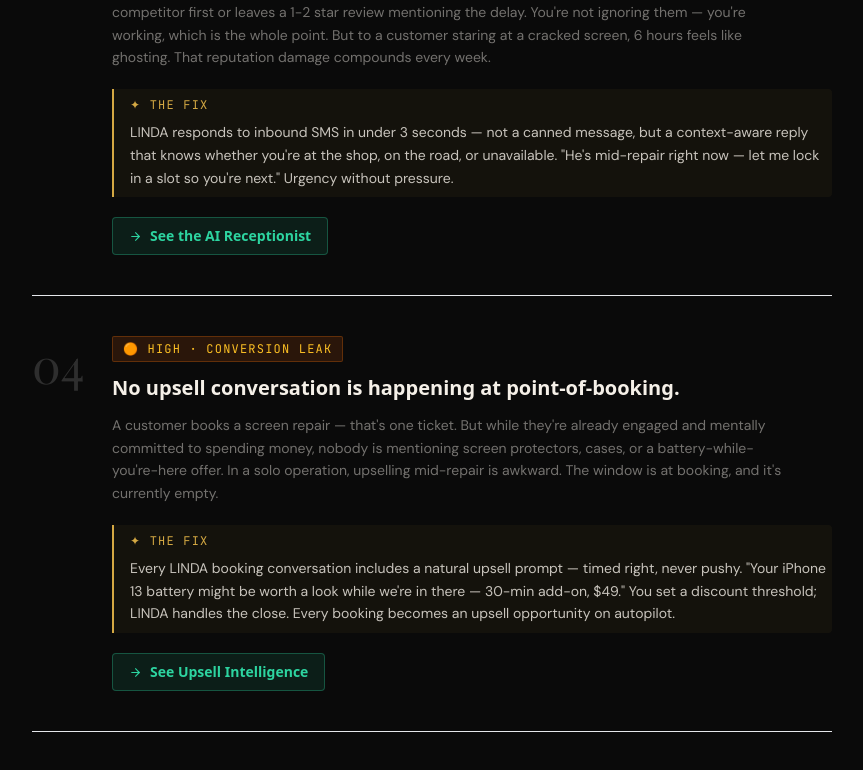
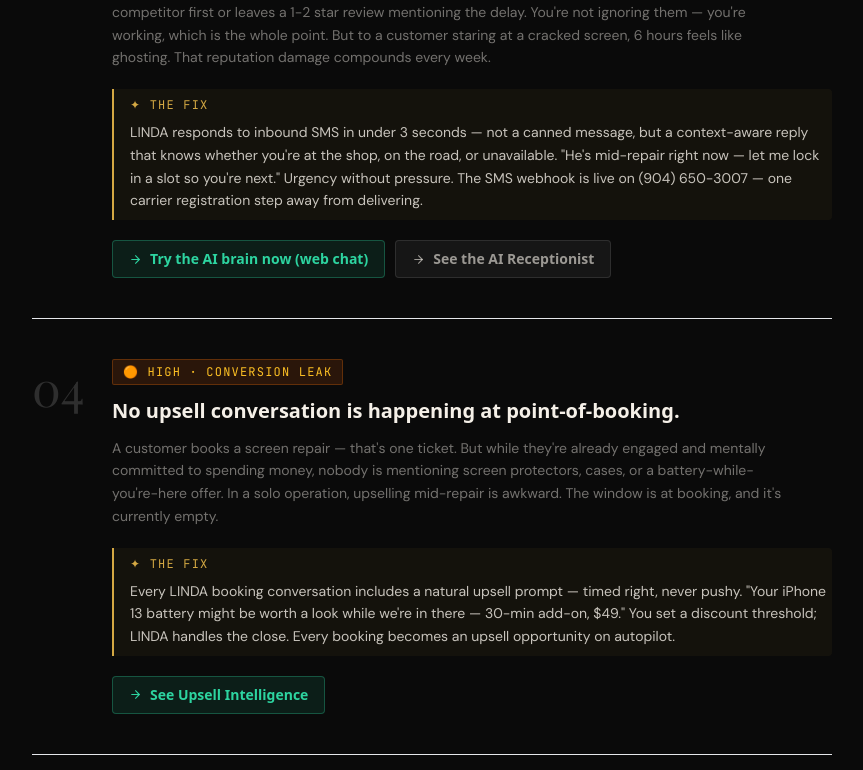
Before and after one commit to lmnhd/EmperorLindaCellPhoneRepairs, a Next.js app in the folder frontend/: page /pitch in a window 1280 px wide. Shown: the part 1462-2232 px from the top of the page, without its empty margins (208-1071 px from the left). Built offline with nearby package versions, Linux system fonts and the light colour scheme; a web font is replaced by a local one.

Commit message:
feat: add SMS webhook route + update pitch page SMS framing

```diff
--- a/frontend/src/app/pitch/page.tsx
+++ b/frontend/src/app/pitch/page.tsx
@@ -87,9 +87,10 @@
     problem:
       'Multiple reviews reference the same pattern: customer sends a message, waits hours, finds a competitor first or leaves a 1-2 star review mentioning the delay. You\'re not ignoring them — you\'re working, which is the whole point. But to a customer staring at a cracked screen, 6 hours feels like ghosting. That reputation damage compounds every week.',
     solution:
-      'LINDA responds to inbound SMS in under 3 seconds — not a canned message, but a context-aware reply that knows whether you\'re at the shop, on the road, or unavailable. "He\'s mid-repair right now — let me lock in a slot so you\'re next." Urgency without pressure.',
+      'LINDA responds to inbound SMS in under 3 seconds — not a canned message, but a context-aware reply that knows whether you\'re at the shop, on the road, or unavailable. "He\'s mid-repair right now — let me lock in a slot so you\'re next." Urgency without pressure. The SMS webhook is live on (904) 650-3007 — one carrier registration step away from delivering.',
     ctas: [
-      { label: 'See the AI Receptionist', href: '/features#ai-receptionist', variant: 'primary' },
+      { label: 'Try the AI brain now (web chat)', href: '/', variant: 'primary' },
+      { label: 'See the AI Receptionist', href: '/features#ai-receptionist', variant: 'secondary' },
     ],
   },
   {
@@ -144,7 +145,7 @@
 
 const CAPABILITIES: LindaCapability[] = [
   { icon: <Phone size={16} />, title: 'Answers Every Call', desc: 'Natural voice AI on your number. Handles inquiries, books appointments, escalates only what needs you.', bg: 'bg-red-900/30' },
-  { icon: <MessageSquare size={16} />, title: 'Website Chat + SMS', desc: 'Embedded on the landing page and on your SMS number. One brain, every channel.', bg: 'bg-emperor-gold/10' },
+  { icon: <MessageSquare size={16} />, title: 'Website Chat + SMS', desc: 'Live on the landing page today. SMS webhook deployed on (904) 650-3007 — one-time carrier registration activates it (A2P 10DLC, ~$14, 1-day approval). Same AI brain, every channel.', bg: 'bg-emperor-gold/10' },
   { icon: <Brain size={16} />, title: 'Knows Your Status', desc: 'Working, Gym, Driving, Break — you flip a switch and the AI\'s tone shifts automatically.', bg: 'bg-accent-emerald/10' },
   { icon: <Calendar size={16} />, title: 'Books Real Appointments', desc: 'Checks actual availability, locks a slot, confirms with the customer. No double-booking.', bg: 'bg-accent-blue/10' },
   { icon: <ShoppingBag size={16} />, title: 'Handles Upsells & Discounts', desc: 'You set the threshold. Discounts approved instantly. Upsell offered every time.', bg: 'bg-red-900/20' },
```
